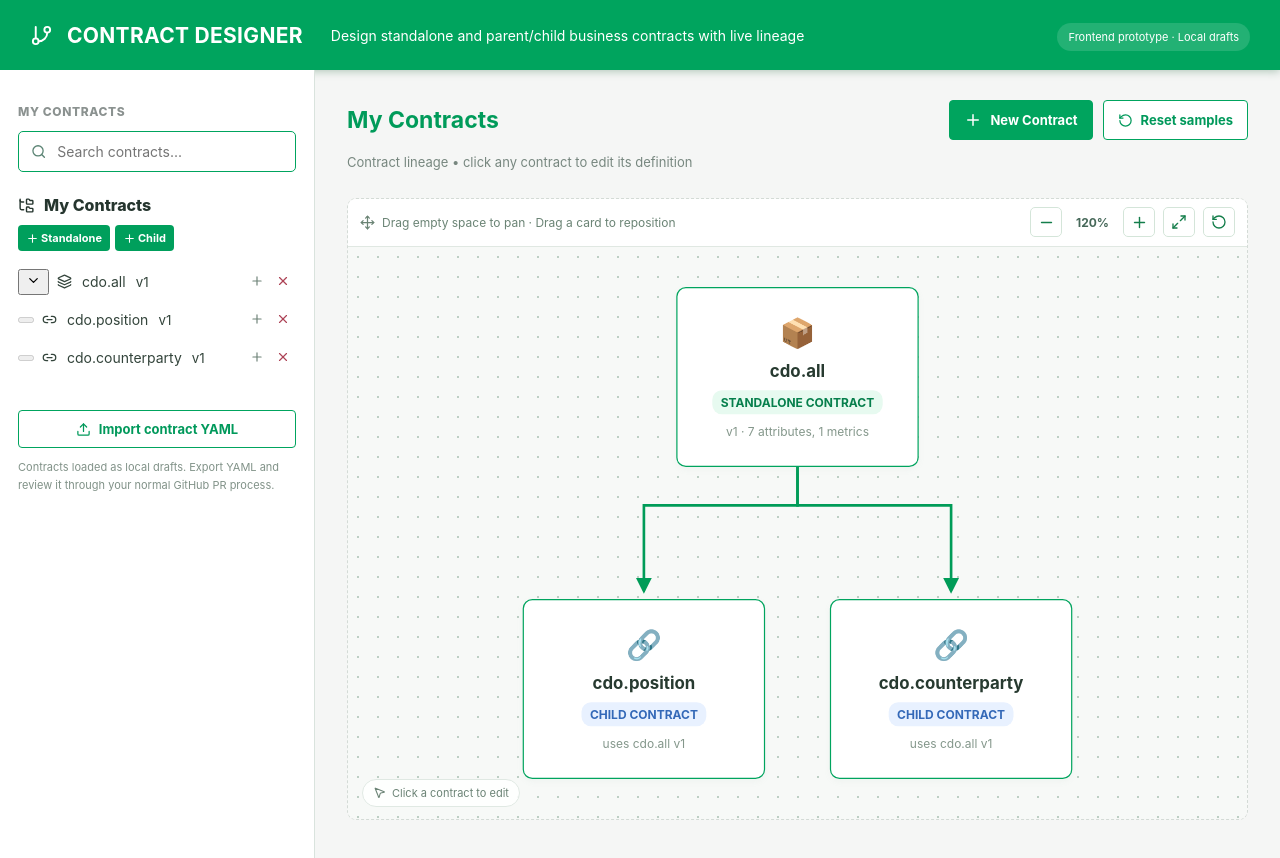
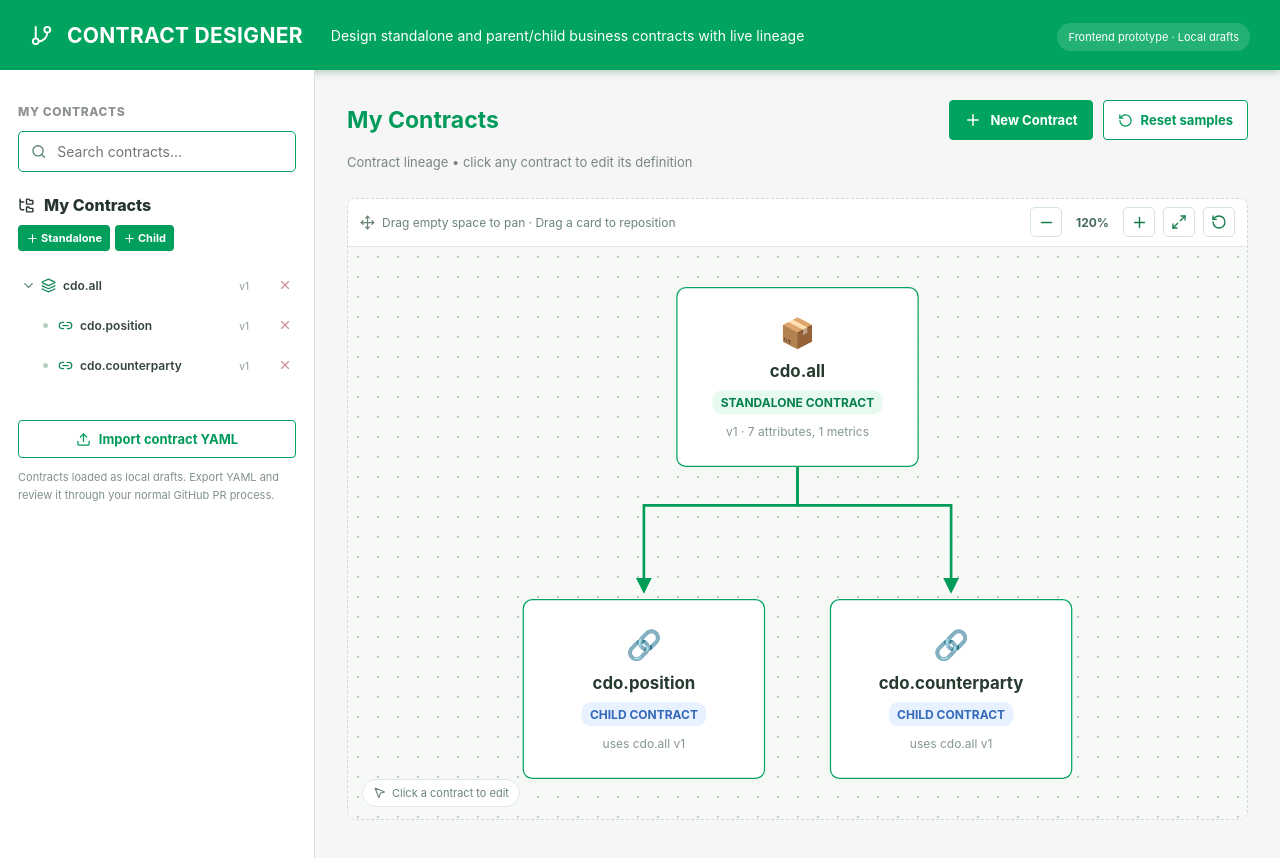
Before and after one commit to robin-bajaj/contract-designer, a React (Vite) app: page / in a window 1280 px wide. Shown: the top 858 px of the page. Built offline with nearby package versions, Linux system fonts and the light colour scheme.

Commit message:
style: visually indent child contracts and improve live YAML preview

```diff
--- a/src/styles.css
+++ b/src/styles.css
@@ -14,3 +14,32 @@
 .canvas-card:active{cursor:grabbing;box-shadow:0 8px 25px #19895535}.canvas-card:focus-visible{outline:3px solid #1a9c64;outline-offset:3px}
 .canvas-mode{position:absolute;bottom:12px;left:14px;border:1px solid #e0e9e3;border-radius:20px;padding:6px 10px;background:#ffffffdf;color:#6b8375;font-size:11px;display:flex;align-items:center;gap:6px;pointer-events:none}
 @media(max-width:850px){.canvas-hint{display:none}.lineage-wrapper{height:500px}}
+
+
+/* Version-aware explorer: indentation reflects actual contract inheritance. */
+.contract-nav{margin-top:15px}
+.tree-item{margin:1px 0;position:relative;padding-left:calc(var(--tree-depth,0)*17px);border-radius:6px;min-height:39px}
+.tree-item .nav-link{padding:7px 3px;gap:7px}
+.tree-item .nav-link svg{flex-shrink:0;color:#158a59}
+.tree-item .nav-link span{font-size:12px;font-weight:600}
+.tree-item .nav-link small{font-size:10px;color:#899b90;margin-left:auto}
+.tree-chevron{display:flex;align-items:center;justify-content:center;flex-shrink:0;width:20px;height:28px;padding:0;border:0;background:transparent;color:#55876b}
+.tree-chevron:disabled{cursor:default}
+.tree-dot{display:block;width:5px;height:5px;border-radius:50%;background:#b8cfc0}
+.tree-item .icon-quiet{padding:4px;flex-shrink:0}
+.tree-add{color:#169a60;opacity:0}
+.tree-item:hover .tree-add,.tree-item:focus-within .tree-add{opacity:1}
+.tree-remove{opacity:.6}
+.tree-descendants{position:relative}
+.tree-item:has(.nav-link:hover){background:#eef8f1}
+.tree-search-summary{font-size:10px;color:#82978a;padding:6px 8px}
+.empty-tree{padding:10px}
+.yaml-preview{scroll-margin-top:20px;margin-top:24px;overflow:hidden;background:#fcfffd}
+.yaml-head{gap:12px;flex-wrap:wrap;padding:14px 16px}
+.yaml-file-label{display:flex;align-items:center;gap:9px;color:#176c47}
+.yaml-file-label>div{display:flex;flex-direction:column;gap:3px}
+.yaml-file-label small{color:#6d8978;font-size:11px;font-weight:400}
+.yaml-buttons{display:flex;align-items:center;gap:8px;flex-wrap:wrap;margin-left:auto}
+.yaml-buttons .outline{padding:7px 10px}
+.yaml-preview pre{background:#f8fcf9;max-height:360px;overflow:auto;white-space:pre;font-family:ui-monospace,SFMono-Regular,Consolas,Monaco,monospace;font-size:12px;line-height:1.7;tab-size:2}
+@media(max-width:800px){.tree-item{padding-left:calc(var(--tree-depth,0)*11px)}.tree-item .nav-link small{display:none}.yaml-buttons{margin-left:0}}
```
